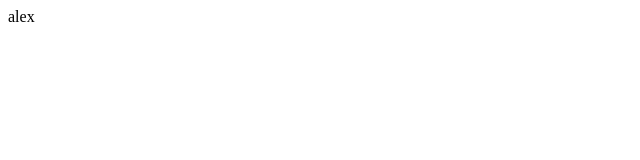
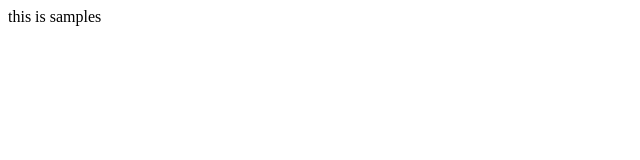
Before and after one commit to Alexisraj/redux-saga-demo, a React (Create React App) app: page / in a window 1280 px wide. Shown: the top 160 px of the page, without its empty margins (0-640 px from the left). Built offline with nearby package versions, Linux system fonts and the light colour scheme.

Commit message:
new app changes

```diff
--- a/src/App.js
+++ b/src/App.js
@@ -4,7 +4,7 @@ const App = (props) => {
   useEffect(() => {
     props.fetchBooks(1);
   }, [props]);
-  return <div>alex</div>;
+  return <div>this is samples</div>;
 };
 
 export default App;
```
